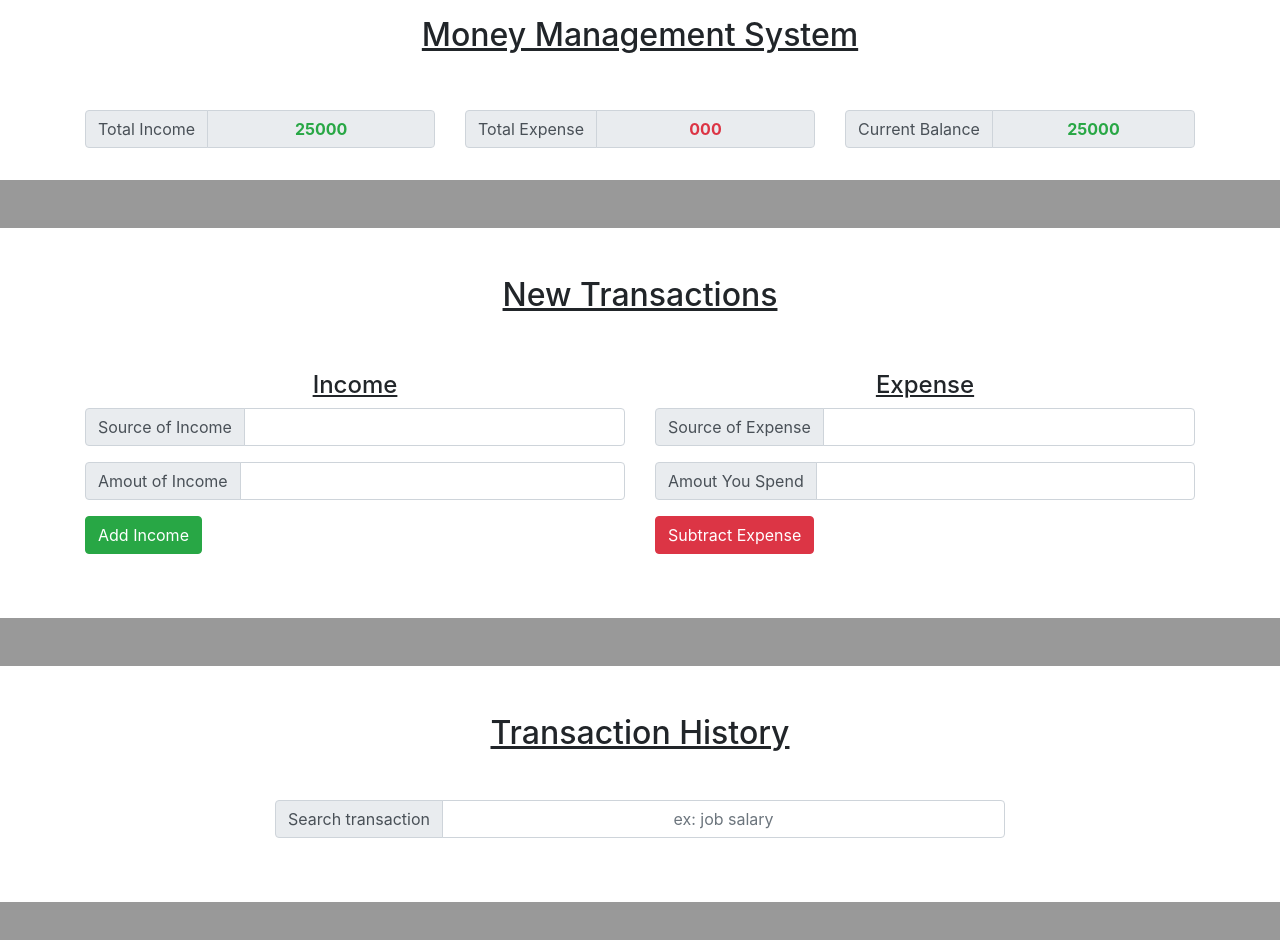
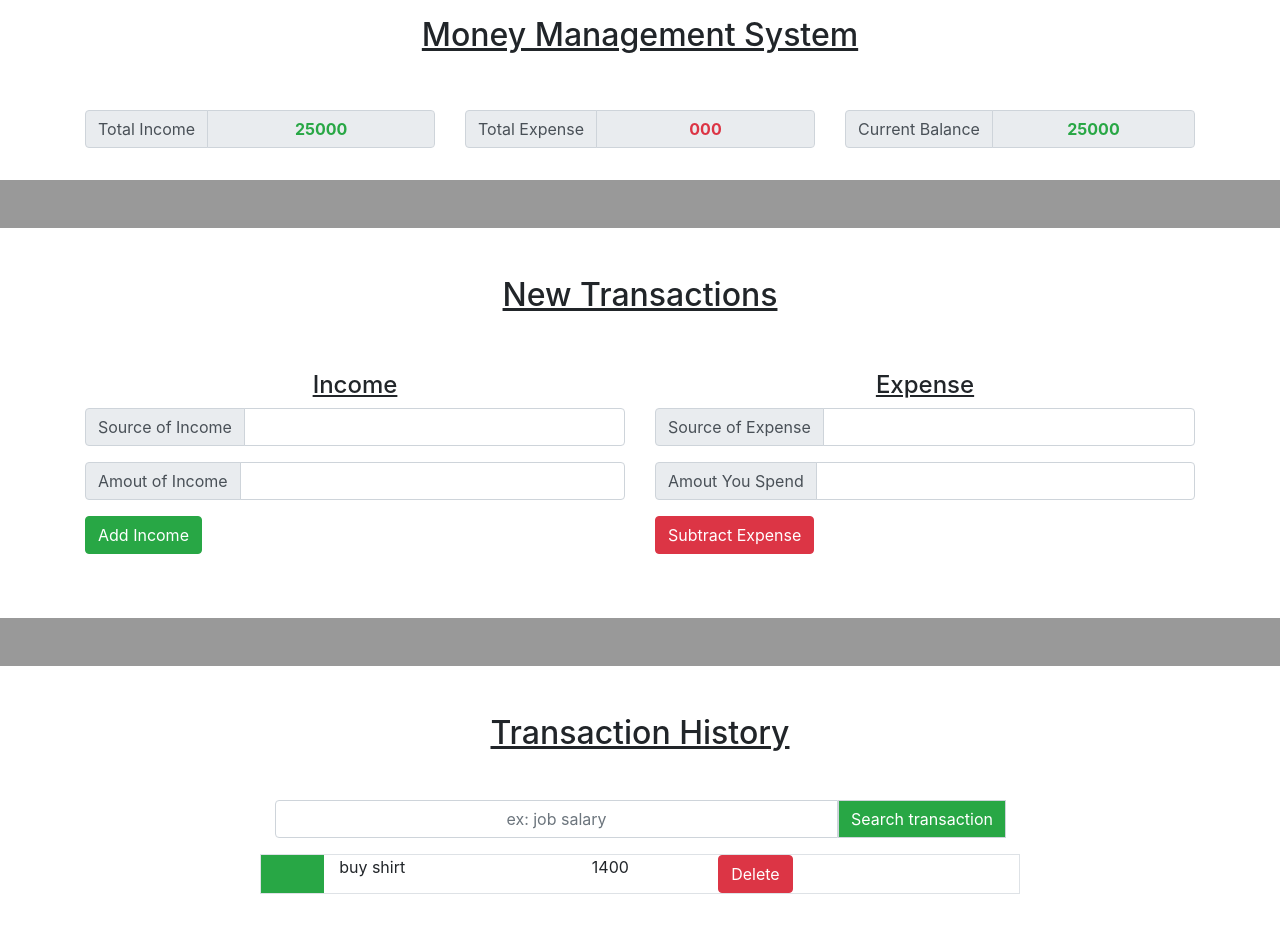
Before and after one commit to babulakterfsd/money-management-with-DOM, a website: page index.html in a window 1280 px wide. Before the commit the page ends 902 px from the top, so only its background shows below. Drawn offline with Linux system fonts and the light colour scheme; files whose address does not match are found by name.

Commit message:
designing...

```diff
--- a/index.html
+++ b/index.html
@@ -150,12 +150,26 @@
       <div class="col-8">
         <form action="index.html" id="transactionsearchform">
           <div class="input-group mb-3">
+            <input type="text" class="form-control text-center" id="searchtransactioninput" placeholder="ex: job salary">
             <div class="input-group-prepend">
-              <span class="input-group-text">Search transaction</span>
+              <span class="input-group-text bg-success text-white" style="cursor: pointer">Search transaction</span>
             </div>
-            <input type="text" class="form-control text-center" id="searchtransactioninput" placeholder="ex: job salary">
           </div>
          </form>
+         <div class="row border">
+           <div class="col-1 bg-success">
+
+           </div>
+           <div class="col-4">
+              buy shirt
+           </div>
+           <div class="col-2">
+               1400
+           </div>
+           <div class="col-1">
+              <button class="btn btn-danger">Delete</button>
+           </div>
+         </div>
       </div>
     </div>
   </div>
```
